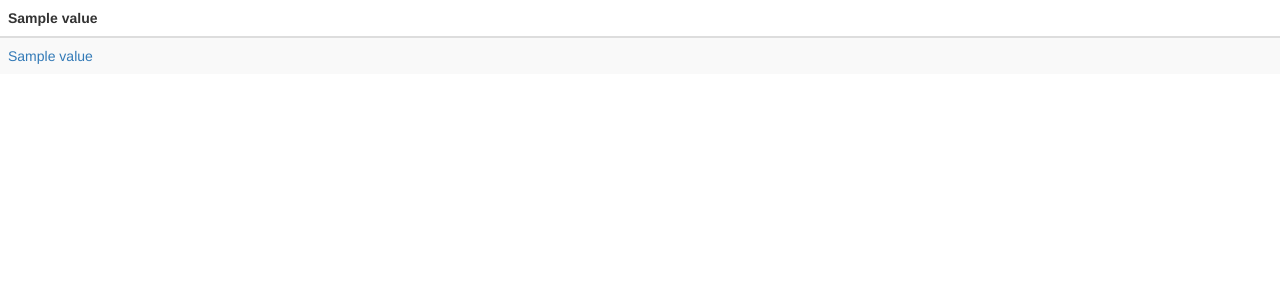
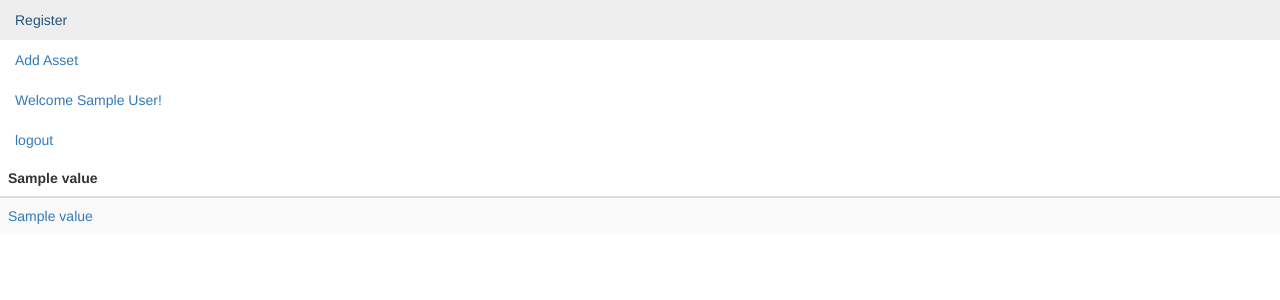
Before and after one commit to Zak652/arcplus, a Flask app: template arm/templates/asset_register.html in a window 1280 px wide. Shown: the top 300 px of the page. Run offline with Flask 2, Linux system fonts and the light colour scheme; a user stored in the database is signed in; tables that the repository leaves empty hold one stand-in row (values such as "Sample post"); the template is opened without the code that fills it: most values are stand-ins (such as "Sample title", 1, 10 or a date in 2020); some libraries are stand-ins or nearby versions.

Commit message:
More updates to the models and templates

```diff
--- a/arm/models.py
+++ b/arm/models.py
@@ -30,7 +30,7 @@ class Asset(Base):
 	serial_no = Column(String, nullable = True)
 	capture_date = Column(DateTime, default = datetime.datetime.now)
 	name = Column(String(128), nullable = False)
-	ccategory = Column(Integer, ForeignKey('asset_categories.id'), nullable = True)
+	category = Column(Integer, ForeignKey('asset_categories.id'), nullable = True)
 	_type = Column(Integer, ForeignKey('asset_types.id'), nullable = True)
 	_model = Column(Integer, ForeignKey('asset_models.id'), nullable = True)
 	status = Column(Integer, ForeignKey('asset_status.id'), nullable = True)
--- a/arm/templates/asset_register.html
+++ b/arm/templates/asset_register.html
@@ -3,6 +3,35 @@
 {% block title %}
 Asset Register
 {% endblock %}
+
+{% block navbar %}
+<span>
+<ul class="nav nav-tab">
+  <li class="nav-item">
+    <a class="nav-link active" href="{{ url_for('view_register') }}">Register</a>
+  </li>
+  <li class="nav-item">
+    <a class="nav-link" href="{{ url_for('create_asset') }}">Add Asset</a>
+  </li>
+</ul>
+</span>
+<span>
+<ul class="nav nav-tab justify-content-end">
+  <li class="nav-item dropdown">
+    <a class="nav-link dropdown-toggle" data-toggle="dropdown" href="#" role="button" aria-haspopup="true" aria-expanded="false">Welcome {{ current_user.name }}!</a>
+    <div class="dropdown-menu">
+      <a class="dropdown-item" href="#">Action</a>
+      <div class="dropdown-divider"></div>
+      <a class="dropdown-item" href="#">Separated link</a>
+    </div>
+  </li>
+  <li class="nav-item">
+    <a class="nav-link" href="{{ url_for('logout') }}">logout</a>
+  </li>
+</ul>
+</span>
+
+{%- endblock navbar %}
 
 {% block content %}
 
```
Also changed, not shown: arm/templates/single_asset.html (+20 -3 lines).
